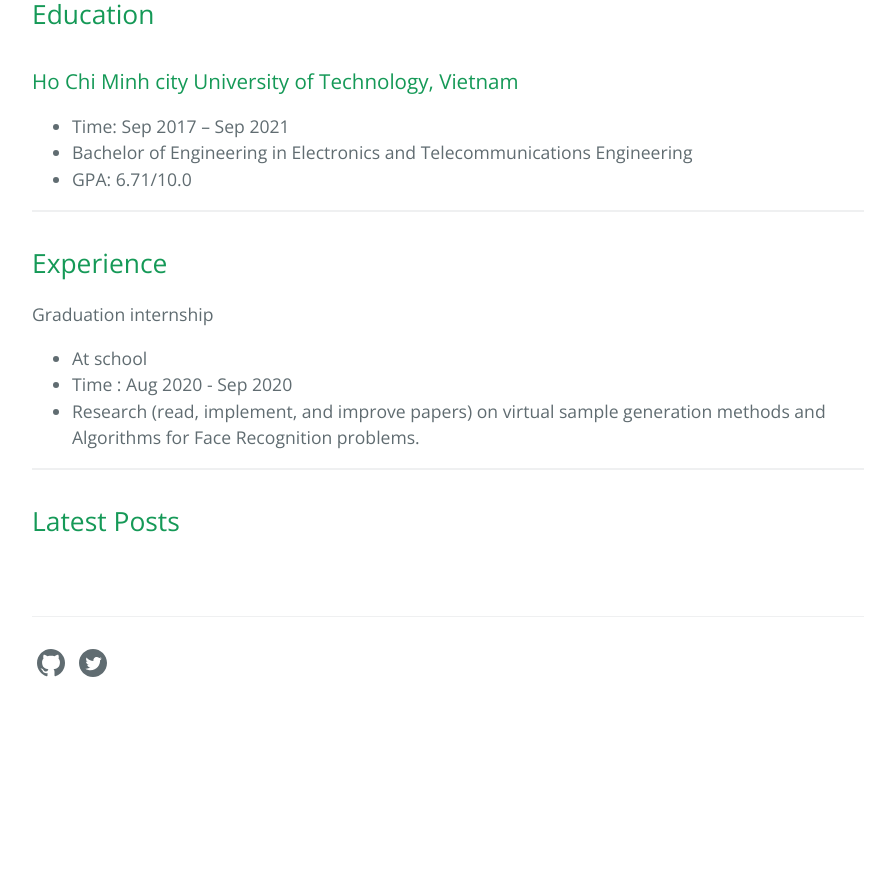
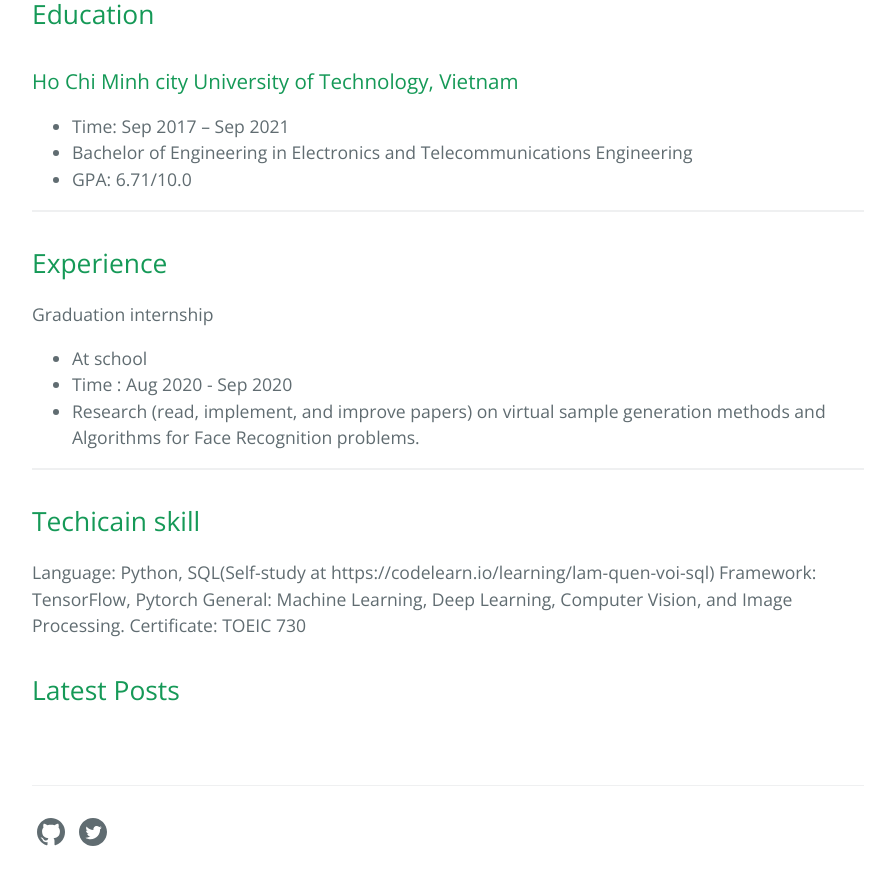
Before and after one commit to AnhPhTu/AnhPhTu.github.io, a Jekyll site: the page built from index.md, in a window 1280 px wide and 900 px high, scrolled down 909 px. Shown: the top 885 px of the window, without its empty margins (192-1087 px from the left). Built offline with Jekyll 4.4.1, drawn with Linux system fonts in a browser that asks for light colours; before the commit the page ends 1640 px from its top, so only the background shows below that.

Commit message:
Update index.md

```diff
--- a/index.md
+++ b/index.md
@@ -43,3 +43,9 @@ Graduation internship
 
 
 ------
+## Techicain skill
+
+Language: Python, SQL(Self-study at https://codelearn.io/learning/lam-quen-voi-sql)
+Framework: TensorFlow, Pytorch
+General: Machine Learning, Deep Learning, Computer Vision, and Image Processing.
+Certificate: TOEIC 730
```
